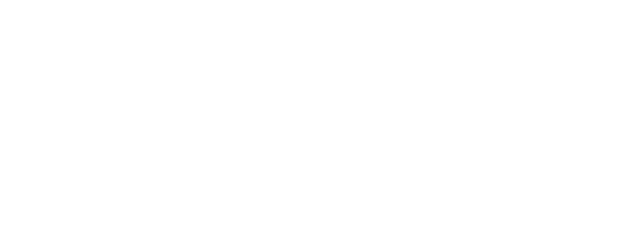
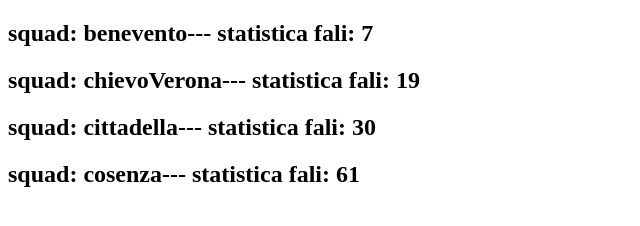
Before and after one commit to andreicismas/js-snack-es6, a plain HTML site: page index.html in a window 1280 px wide. Shown: the whole page, without its empty margins (0-640 px from the left). Drawn offline with Linux system fonts and the light colour scheme.

Commit message:
end ess 2

```diff
--- a/index.html
+++ b/index.html
@@ -7,11 +7,14 @@
     <title>js-snack-es6</title>
 </head>
 <body>
+    <div id="squad">
 
+    </div>
     <h1 id="small_weight"></h1>
 
     <!-- <script src="script.js"></script> -->
     <script src="script_2.js"></script>
 
+
 </body>
 </html>
--- a/script_2.js
+++ b/script_2.js
@@ -28,7 +28,7 @@ const listaquadre = [squad1, squad2, squad3, squad4]
 const generaPunti = () => Math.floor(Math.random() * 100) + 1;
 const statistica = []
 console.log(statistica);
-
+const squadH1 = document.getElementById("squad")
 
 for (let i = 0; i < listaquadre.length; i++) {
     let element = listaquadre[i];
@@ -36,10 +36,12 @@ for (let i = 0; i < listaquadre.length; i++) {
     element.puntiFatti += generaPunti()
     element.faliSubiti += generaPunti()
     console.log(`le squadre sono: ${element.nome} - i loro punti fatti sono ${element.puntiFatti} - con falli subiti ${element.faliSubiti}`);
-    if (element.puntiFatti >= 0 ) {
+    if (element.puntiFatti >= 0) {
         statistica.push(`squad: ${element.nome}--- statistica fali: ${element.puntiFatti} `)
+        squadH1.innerHTML += `<h2>squad: ${element.nome}--- statistica fali: ${element.puntiFatti} </h2>`
     }
 }
+
 for (let j = 0; j < statistica.length; j++) {
     const listaStatistica = statistica[j];
     console.log(`${listaStatistica}`);
```
